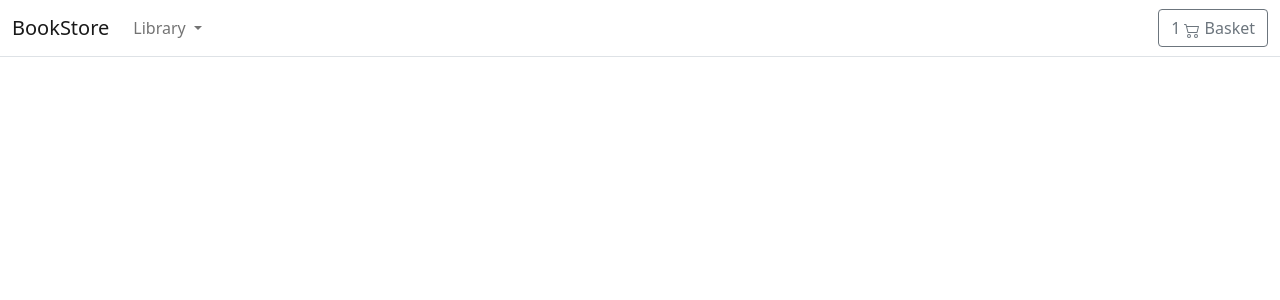
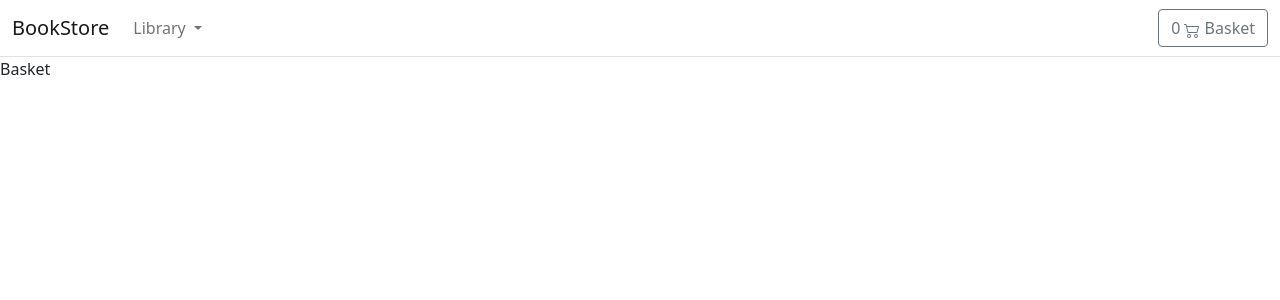
Before and after one commit to nix-rs/django_ecommerce, a Django app: template templates/store/basket/summary.html in a window 1280 px wide. Shown: the top 300 px of the page. Run offline with Django 3.2, Linux system fonts and the light colour scheme; the template is opened without the code that fills it, so the values that code supplies are empty.

Commit message:
Fixed Basket Issue

```diff
--- a/basket/basket.py
+++ b/basket/basket.py
@@ -12,13 +12,21 @@ class Basket():
             basket = self.session['skey'] = {}
         self.basket = basket
 
-    def add(self, product):
+    def add(self, product, qty):
         """
         Adding and updating the users basket session data
         """
         product_id = product.id
 
         if product_id not in self.basket:
-            self.basket[product_id] = {'price': product.price}
+            self.basket[product_id] = {'price': str(product.price), 'qty': int(qty)}
 
         self.session.modified = True
+
+
+    def __len__(self):
+        """
+        Get the basket data and count the qty of items
+        """
+
+        return sum(item['qty'] for item in self.basket.values())
--- a/basket/views.py
+++ b/basket/views.py
@@ -12,7 +12,9 @@ def basket_add(request):
     basket = Basket(request)
     if request.POST.get('action') == 'post':
         product_id = int(request.POST.get('productid'))
+        product_qty = int(request.POST.get('productqty'))
         product = get_object_or_404(Product, id=product_id)
-        basket.add(product=product)
-        response = JsonResponse({'test': 'data'})
+        basket.add(product=product, qty=product_qty)
+        basketqty = basket.__len__()
+        response = JsonResponse({'qty': basketqty})
         return response
--- a/store/urls.py
+++ b/store/urls.py
@@ -6,7 +6,7 @@ app_name = 'store'
 
 urlpatterns = [
     path('', views.product_all, name='product_all'),
-    path('<slug:slug>/', views.product_detail, name='product_detail'),
+    path('<slug:slug>', views.product_detail, name='product_detail'),
     path('shop/<slug:category_slug>/', views.category_list, name='category_list'),
 
 ]
--- a/templates/store/base.html
+++ b/templates/store/base.html
@@ -42,7 +42,15 @@
 							</li>
 						</ul>
 					<a type="button" role="button" href="{% url "basket:basket_summary" %}" class="btn btn-outline-secondary">
-						<div class="d-inline-flex">1</div>
+						{% with total_qty=basket|length %}
+							<div id="basket-qty" class="d-inline-flex">
+								{% if total_qty > 0 %}
+									{{ total_qty }}
+								{% else %}
+									0
+								{% endif %}
+							</div>
+						{% endwith %}
 						<svg xmlns="http://www.w3.org/2000/svg" width="16" height="16" fill="currentColor" class="bi bi-cart2" viewBox="0 0 16 16">
   						<path d="M0 2.5A.5.5 0 0 1 .5 2H2a.5.5 0 0 1 .485.379L2.89 4H14.5a.5.5 0 0 1 .485.621l-1.5 6A.5.5 0 0 1 13 11H4a.5.5 0 0 1-.485-.379L1.61 3H.5a.5.5 0 0 1-.5-.5zM3.14 5l1.25 5h8.22l1.25-5H3.14zM5 13a1 1 0 1 0 0 2 1 1 0 0 0 0-2zm-2 1a2 2 0 1 1 4 0 2 2 0 0 1-4 0zm9-1a1 1 0 1 0 0 2 1 1 0 0 0 0-2zm-2 1a2 2 0 1 1 4 0 2 2 0 0 1-4 0z"/>
 						</svg>
--- a/templates/store/basket/summary.html
+++ b/templates/store/basket/summary.html
@@ -3,4 +3,5 @@
 {% block title %}Basket Summary{% endblock %}
 
 {% block content %}
+Basket
 {% endblock %}
```
Also changed, not shown: templates/store/products/single.html (+6 -4 lines).
